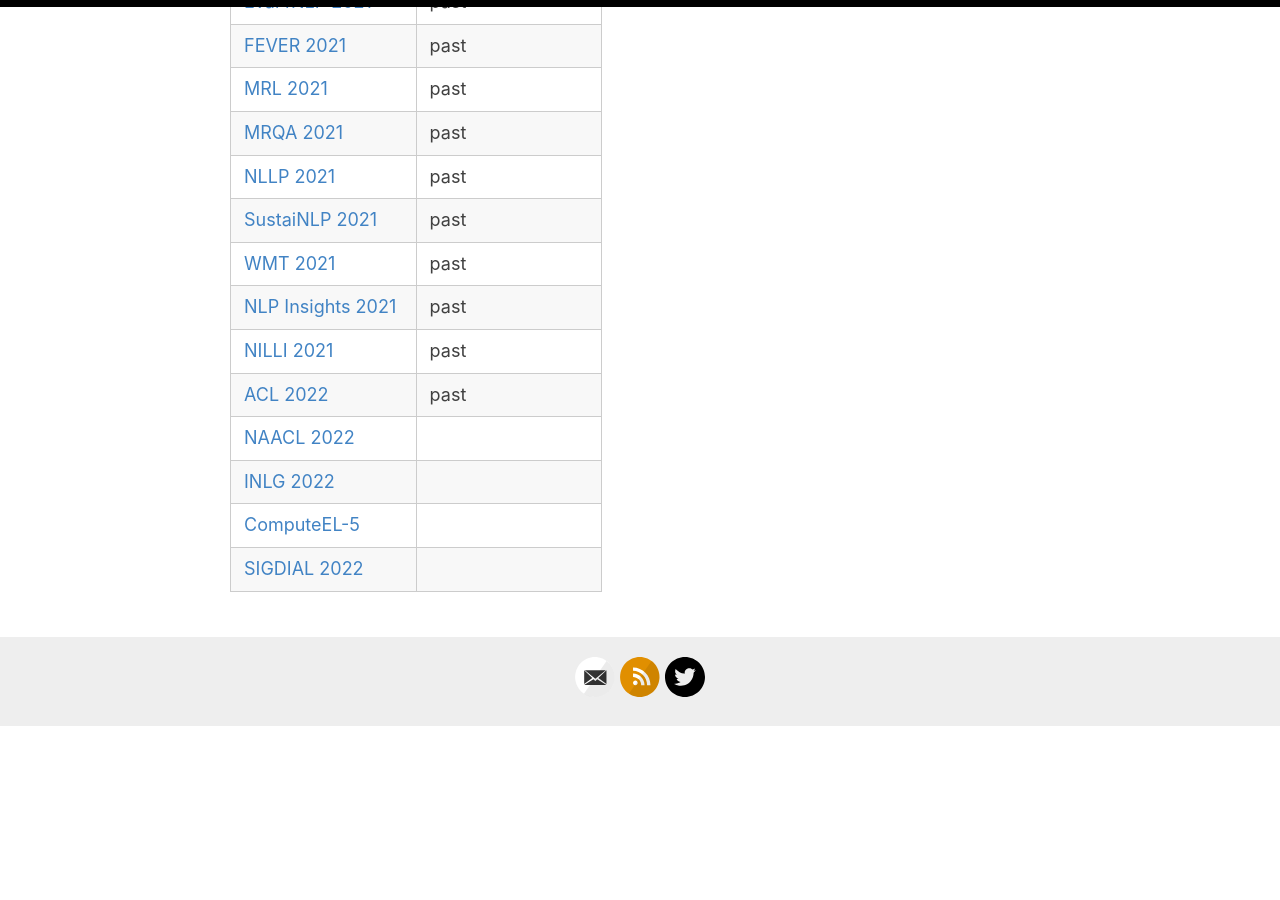
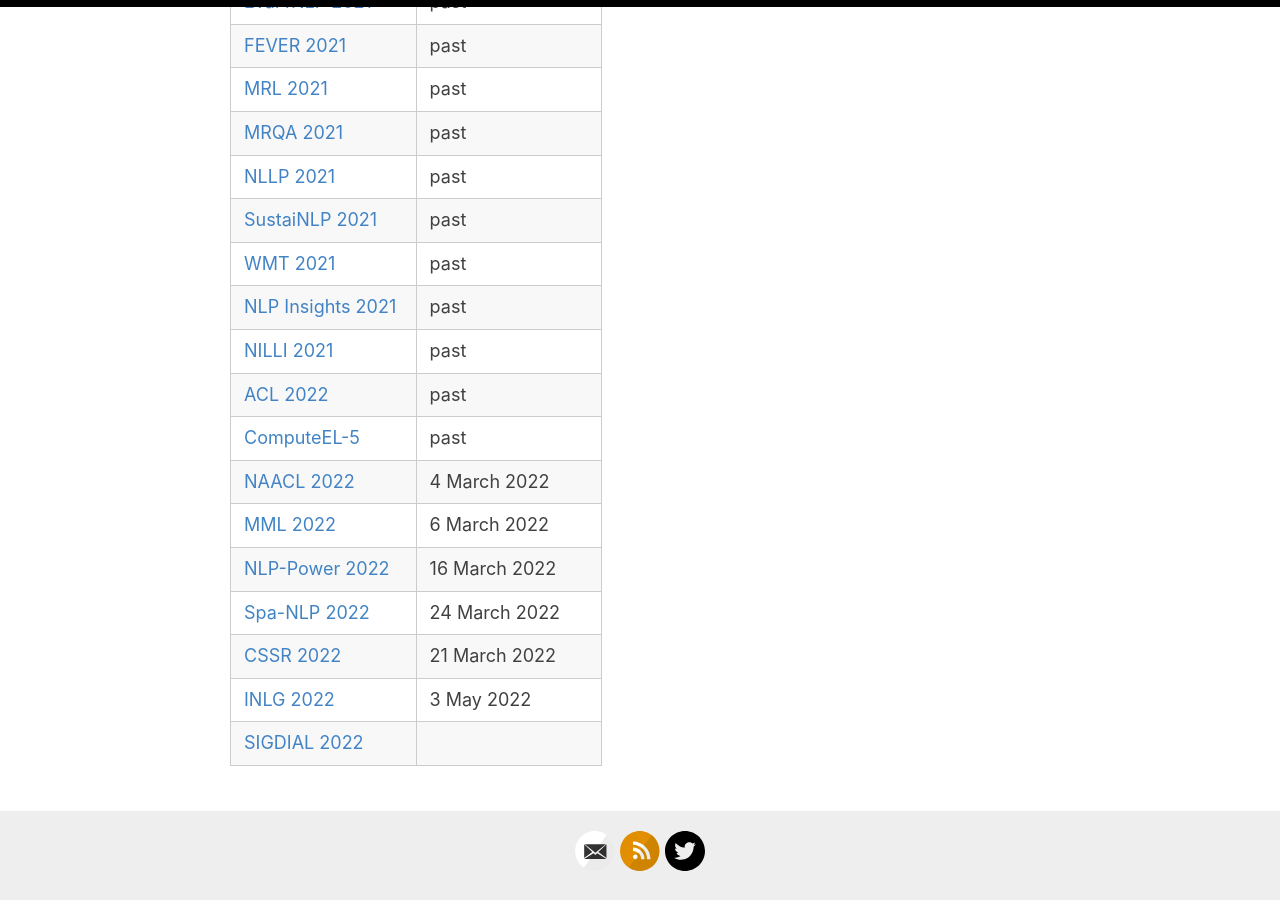
Before and after one commit to amitmerchant1990/reverie, a Jekyll site: the page built from dates.md, in a window 1280 px wide and 900 px high, scrolled down 1482 px. Built offline with Jekyll 4.4.1, drawn with Linux system fonts in a browser that asks for light colours; before the commit the page ends 2208 px from its top, so only the background shows below that.

Commit message:
Update dates.md

```diff
--- a/dates.md
+++ b/dates.md
@@ -46,7 +46,11 @@ Current publication venues participating in ARR are listed below. If you represe
 | [NLP Insights 2021](https://insights-workshop.github.io/) | past |
 | [NILLI 2021](https://www.cs.mcgill.ca/~pparth2/nilli_workshop/) | past |
 | [ACL 2022](https://www.2022.aclweb.org/) | past |
-| [NAACL 2022](https://2022.naacl.org/) | |
-| [INLG 2022](https://inlgmeeting.github.io) | |
-| [ComputeEL-5](https://openreview.net/group?id=aclweb.org/ACL/2022/Workshop/ComputEL) | |
+| [ComputeEL-5](https://openreview.net/group?id=aclweb.org/ACL/2022/Workshop/ComputEL) | past |
+| [NAACL 2022](https://2022.naacl.org/) | 4 March 2022 |
+| [MML 2022](https://openreview.net/group?id=aclweb.org/ACL/2022/Workshop/MML) | 6 March 2022 |
+| [NLP-Power 2022](https://openreview.net/group?id=aclweb.org/ACL/2022/Workshop/NLP-Power) | 16 March 2022 |
+| [Spa-NLP 2022](https://openreview.net/group?id=aclweb.org/ACL/2022/Workshop/Spa-NLP) | 24 March 2022 |
+| [CSSR 2022](https://csrr-workshop.github.io/) | 21 March 2022 |
+| [INLG 2022](https://inlgmeeting.github.io) | 3 May 2022 |
 | [SIGDIAL 2022](https://2022.sigdial.org/) | |
```
